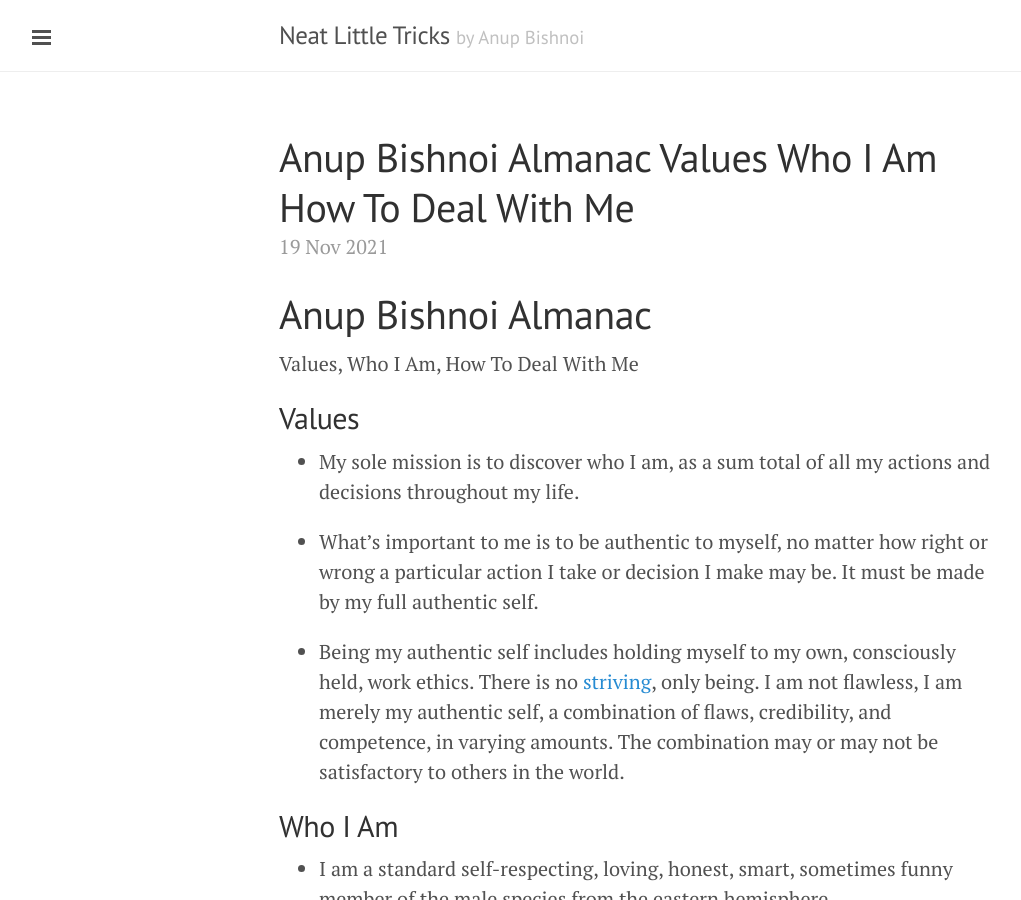
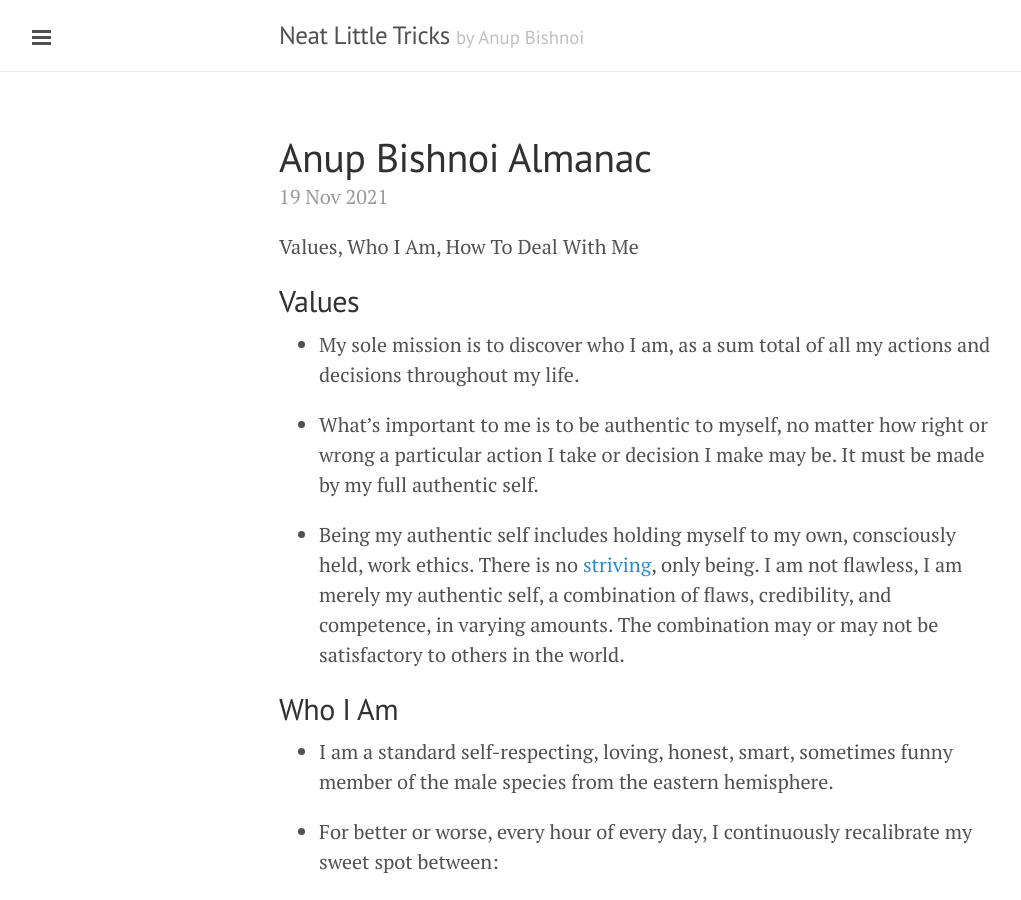
Before and after one commit to asyncanup/asyncanup.github.io, a Jekyll site: the page built from _posts/2021-11-19-anup-bishnoi-almanac-values-who-i-am-how-to-deal-with-me.md, in a window 1280 px wide and 900 px high. Shown: the whole window, without its empty margins (1-1022 px from the left). Built offline with Jekyll 4.4.1, drawn with Linux system fonts in a browser that asks for light colours; our own code applies the rules of GitHub Pages for plain Markdown files; some of the changed lines change nothing that is shown.

Commit message:
Update 2021-11-19-anup-bishnoi-almanac-values-who-i-am-how-to-deal-with-me.md

```diff
--- a/_posts/2021-11-19-anup-bishnoi-almanac-values-who-i-am-how-to-deal-with-me.md
+++ b/_posts/2021-11-19-anup-bishnoi-almanac-values-who-i-am-how-to-deal-with-me.md
@@ -1,4 +1,7 @@
-# Anup Bishnoi Almanac
+---
+title: Anup Bishnoi Almanac
+layout: post
+---
 
 Values, Who I Am, How To Deal With Me
 
```
